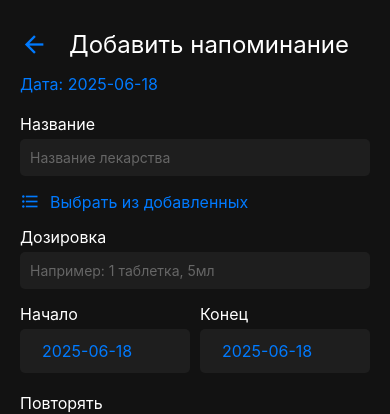
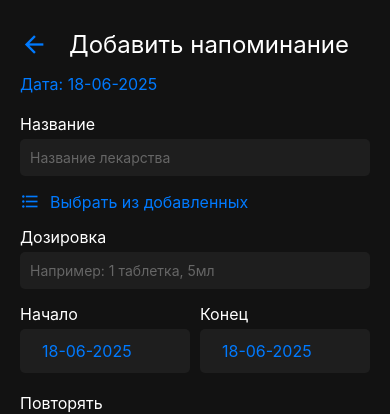
Before and after one commit to s1mba10/tabletka-frontend, a React Native app in the folder MedTrackApp/: screen /ReminderAdd in a window 390 px wide. Shown: the top 414 px of the page. Built offline with nearby package versions, Linux system fonts and the light colour scheme.

Commit message:
Updated TODO with some bugs

```diff
--- a/MedTrackApp/src/screens/ReminderAdd/ReminderAdd.tsx
+++ b/MedTrackApp/src/screens/ReminderAdd/ReminderAdd.tsx
@@ -43,10 +43,10 @@ const ReminderAdd: React.FC = () => {
 
   const [times, setTimes] = useState<string[]>([format(new Date(), 'HH:mm')]);
   const [startDate, setStartDate] = useState<string>(
-    selectedDate || format(new Date(), 'yyyy-MM-dd'),
+    selectedDate || format(new Date(), 'dd-MM-yyyy'),
   );
   const [endDate, setEndDate] = useState<string>(
-    selectedDate || format(new Date(), 'yyyy-MM-dd'),
+    selectedDate || format(new Date(), 'dd-MM-yyyy'),
   );
   const [repeat, setRepeat] = useState<'once' | 'daily' | 'alternate' | 'weekdays'>(
     'once',
```
Also changed, not shown: 1 other file (tests, documents, lock files or other folders).
